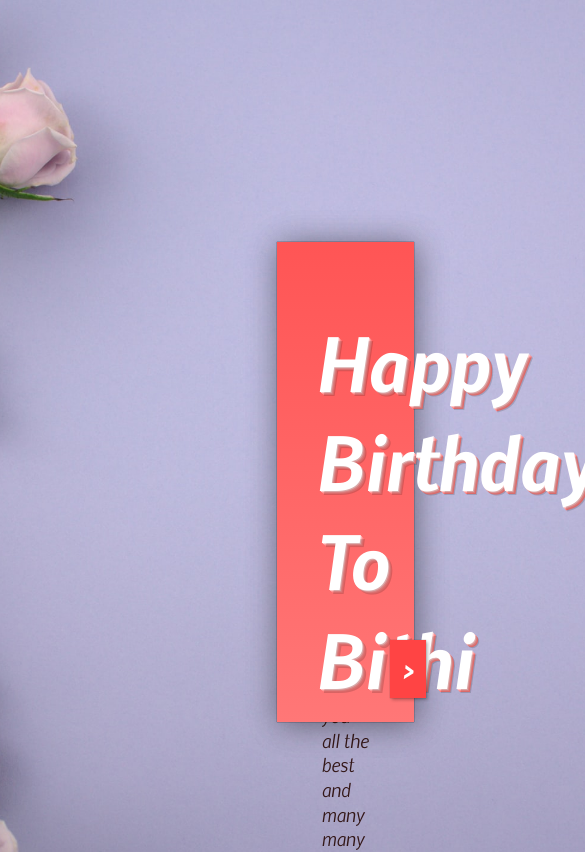
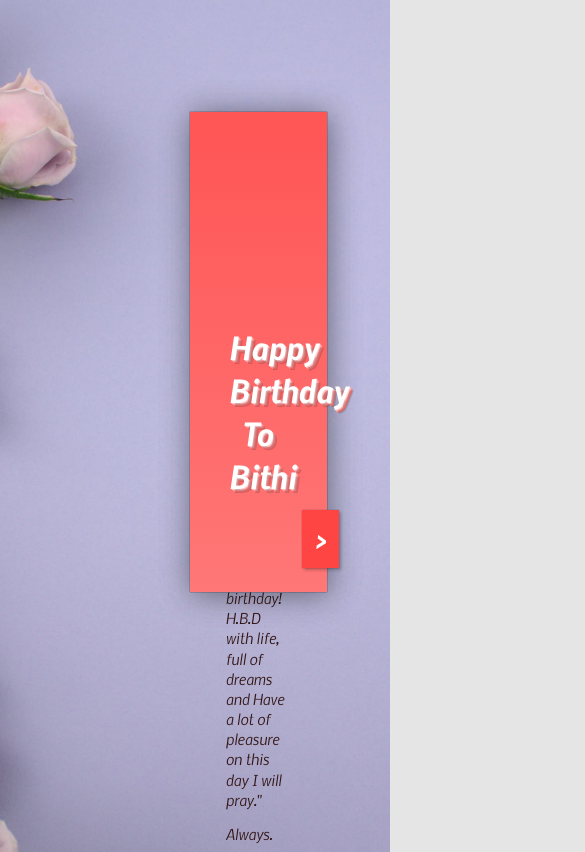
Before and after one commit to Jahid1499/bithi-birthday, a plain HTML site: page birthday.html in a window 390 px wide. Shown: the top 852 px of the page, 585 px wide, since content can reach past the window. Drawn offline with Linux system fonts and the light colour scheme.

Commit message:
responsesive done

```diff
--- a/birthday.html
+++ b/birthday.html
@@ -192,6 +192,7 @@ footer {
   text-align: center;
 }
   </style>
+    <link rel="stylesheet" href="css/birthday-responsive.css">
   </head>
 <body>
 
--- /dev/null
+++ b/css/birthday-responsive.css
@@ -0,0 +1,46 @@
+@media only screen and (max-width: 1400px) {
+    #card-front, #card-inside {
+        width: 50%;
+        left: 55%;
+        top: 0%;
+    }
+    #card-inside {
+        font-size: 1.0em;
+    }
+    #card h1{
+        font-size: 50px;
+        padding-top: 60px;
+    }
+}
+
+@media only screen and (max-width: 1100px) {
+    #card-front, #card-inside {
+        width: 40%;
+        left: 50%;
+        top: 0%;
+    }
+    #card-inside {
+        font-size: 1.0em;
+    }
+    #card h1{
+        font-size: 50px;
+        padding-top: 60px;
+    }
+}
+
+@media only screen and (max-width: 900px) {
+    #card-front, #card-inside {
+        width: 50%;
+        left: 48%;
+    }
+    #card-inside {
+        font-size: 0.9em;
+    }
+    #card h1{
+        font-size: 30px;
+        padding-top: 170px;
+    }
+    p:first-child {
+        margin-top: 37px;
+    }
+}
```
Also changed, not shown: css/second-responsive.css (added, +46 -0 lines), second.html (+1 -0 lines).
